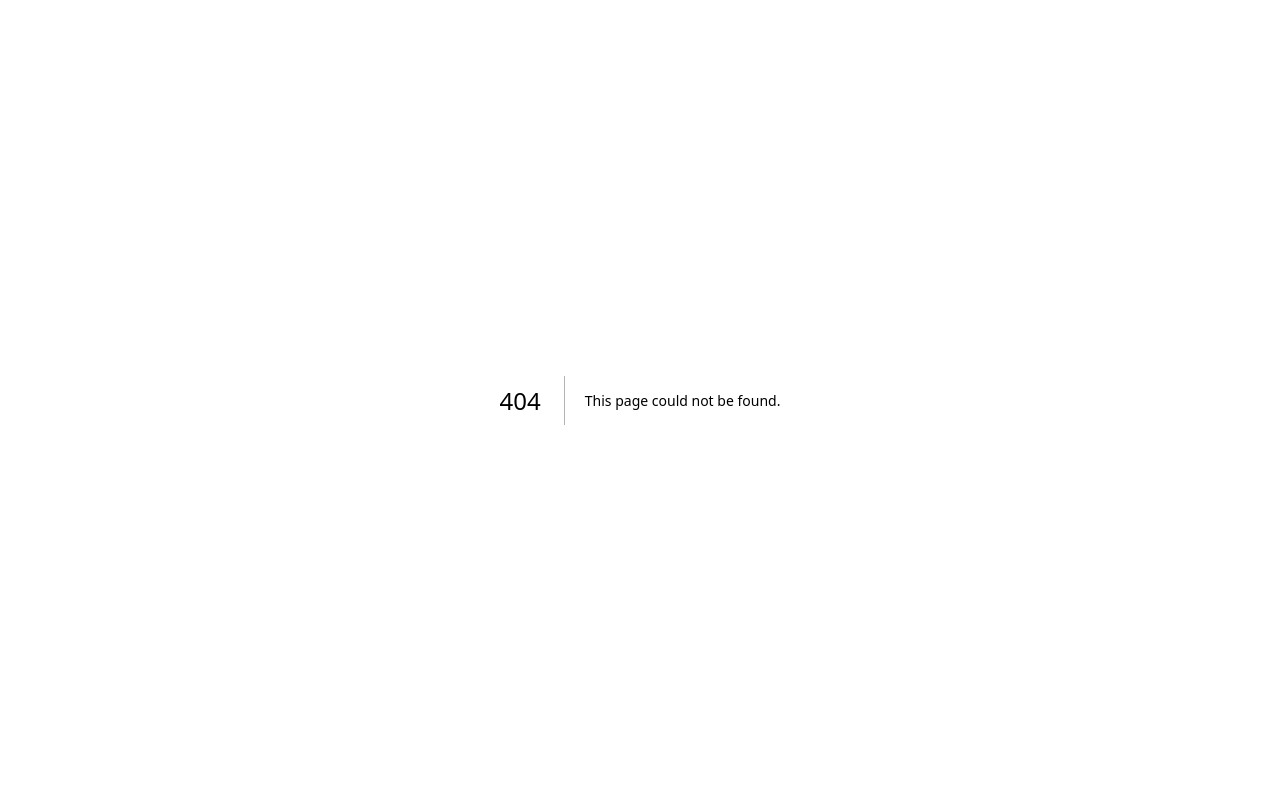
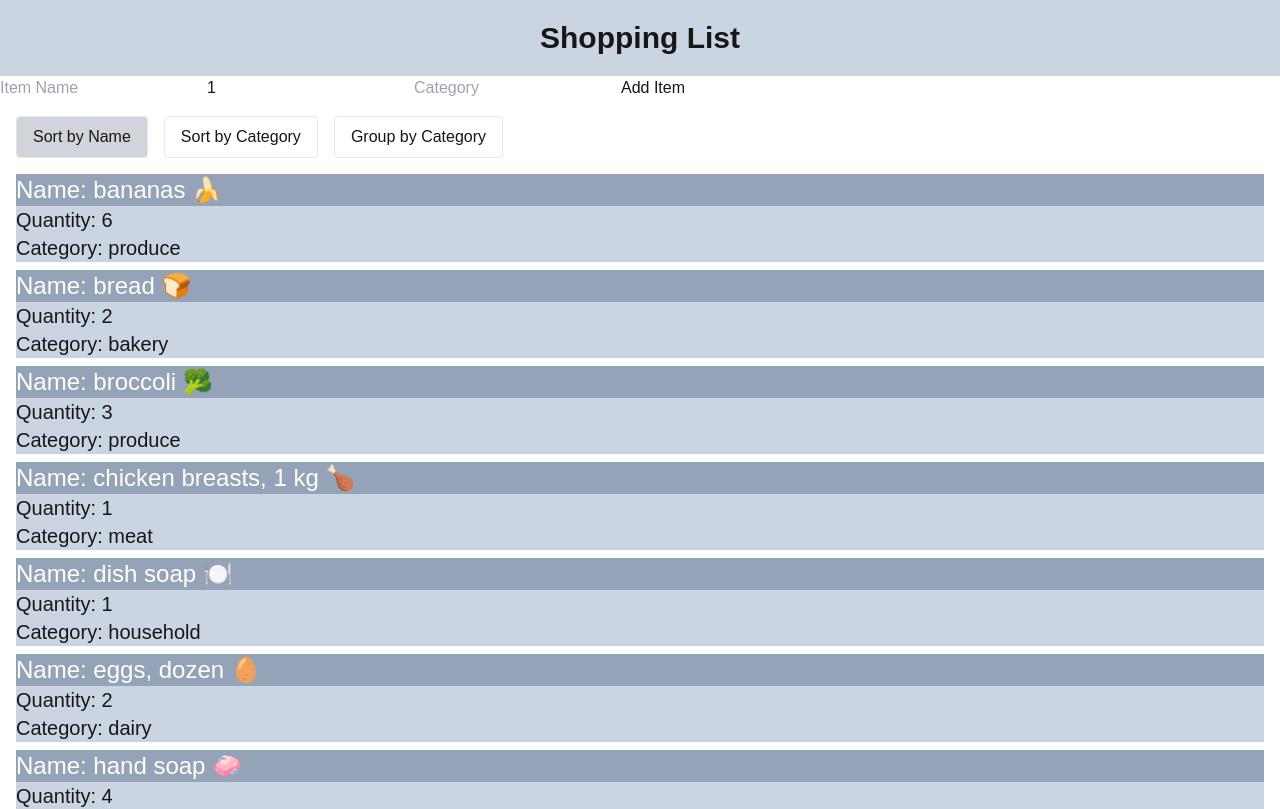
Before and after one commit to BrodyWilson97/cprg306-assignments, a Next.js app: page /week-7 in a window 1280 px wide. Before the commit this address had no page. Shown: the top 809 px of the page. Built offline with nearby package versions, Linux system fonts and the light colour scheme.

Commit message:
week 7 assignment

```diff
--- a/app/page.js
+++ b/app/page.js
@@ -21,6 +21,9 @@ export default function Page() {
       <li>
         <Link href = "week-6"  className = 'underline hover:text-cyan-300'> Week 6</Link>
       </li>
+      <li>
+        <Link href = "week-7"  className = 'underline hover:text-cyan-300'> Week 7</Link>
+      </li>
     </ul>
   </main>
   );
--- /dev/null
+++ b/app/week-7/item-list.js
@@ -0,0 +1,62 @@
+import { useState } from 'react';
+import Item from './item.js';
+
+export default function ItemList({ items }) {
+    const [sortBy, setSortBy] = useState('name');
+
+    // Create a copy of items and sort it based on the selected criteria
+    const sortedItems = [...items].sort((a, b) => {
+        if (sortBy === 'name') {
+            return a.name.localeCompare(b.name);
+        } else if (sortBy === 'category') {
+            return a.category.localeCompare(b.category);
+        }
+        return 0;
+    });
+
+    // Create a grouped copy of sortedItems
+    const groupedItems = sortedItems.reduce((acc, item) => {
+        if (!acc[item.category]) acc[item.category] = [];
+        acc[item.category].push(item);
+        return acc;
+    }, {});
+
+    return (
+        <div className="p-4">
+            <div className="flex space-x-4 mb-4">
+                <button
+                    onClick={() => setSortBy('name')}
+                    className={`px-4 py-2 rounded ${sortBy === 'name' ? 'bg-gray-300' : 'bg-white'} border`}
+                >
+                    Sort by Name
+                </button>
+                <button
+                    onClick={() => setSortBy('category')}
+                    className={`px-4 py-2 rounded ${sortBy === 'category' ? 'bg-gray-300' : 'bg-white'} border`}
+                >
+                    Sort by Category
+                </button>
+                <button
+                    onClick={() => setSortBy('group')}
+                    className={`px-4 py-2 rounded ${sortBy === 'group' ? 'bg-gray-300' : 'bg-white'} border`}
+                >
+                    Group by Category
+                </button>
+            </div>
+            <ul className="space-y-2">
+                {sortBy === 'group'
+                    ? Object.entries(groupedItems).map(([category, items]) => (
+                        <li key={category}>
+                            <h2 className="capitalize font-bold">{category}</h2>
+                            <ul className="ml-4 space-y-1">
+                                {items.sort((a, b) => a.name.localeCompare(b.name)).map(item => (
+                                    <Item key={item.id} {...item} />
+                                ))}
+                            </ul>
+                        </li>
+                    ))
+                    : sortedItems.map(item => <Item key={item.id} {...item} />)}
+            </ul>
+        </div>
+    );
+}
--- /dev/null
+++ b/app/week-7/item.js
@@ -0,0 +1,11 @@
+export default function Item({ name, quantity, category}) {
+    return(
+        <main>
+            <li>
+                <p className = "text-2xl bg-slate-400 text-white">Name: {name}</p>
+                <p className = "text-xl bg-slate-300">Quantity: {quantity}</p>
+                <p className = "text-xl bg-slate-300"> Category: {category}</p>
+            </li>
+        </main>
+    )
+}
--- /dev/null
+++ b/app/week-7/items.json
@@ -0,0 +1,74 @@
+[
+    {
+      "id": "1h2GJKH12gkHG31h1H",
+      "name": "milk, 4 L 🥛",
+      "quantity": 1,
+      "category": "dairy"
+    },
+    {
+      "id": "2KJH3k2j3H1k2J3K1H",
+      "name": "bread 🍞",
+      "quantity": 2,
+      "category": "bakery"
+    },
+    {
+      "id": "3h2KJH3k2j3H1k2J3",
+      "name": "eggs, dozen 🥚",
+      "quantity": 2,
+      "category": "dairy"
+    },
+    {
+      "id": "4k2J3K1H2GJKH12gk",
+      "name": "bananas 🍌",
+      "quantity": 6,
+      "category": "produce"
+    },
+    {
+      "id": "5H1h1H2KJH3k2j3H",
+      "name": "broccoli 🥦",
+      "quantity": 3,
+      "category": "produce"
+    },
+    {
+      "id": "6H1k2J3K1H2GJKH1",
+      "name": "chicken breasts, 1 kg 🍗",
+      "quantity": 1,
+      "category": "meat"
+    },
+    {
+      "id": "7gkHG31h1H2KJH3k",
+      "name": "pasta sauce 🍝",
+      "quantity": 3,
+      "category": "canned goods"
+    },
+    {
+      "id": "8j3H1k2J3K1H2GJK",
+      "name": "spaghetti, 454 g 🍝",
+      "quantity": 2,
+      "category": "dry goods"
+    },
+    {
+      "id": "9H12gkHG31h1H2KJ",
+      "name": "toilet paper, 12 pack 🧻",
+      "quantity": 1,
+      "category": "household"
+    },
+    {
+      "id": "10H3k2j3H1k2J3K1",
+      "name": "paper towels, 6 pack",
+      "quantity": 1,
+      "category": "household"
+    },
+    {
+      "id": "11k2J3K1H2GJKH12",
+      "name": "dish soap 🍽️",
+      "quantity": 1,
+      "category": "household"
+    },
+    {
+      "id": "12GJKH12gkHG31h1",
+      "name": "hand soap 🧼",
+      "quantity": 4,
+      "category": "household"
+    }
+  ]
--- /dev/null
+++ b/app/week-7/new-item.js
@@ -0,0 +1,49 @@
+import { useState } from "react";
+
+export default function NewItem({ onAddItem }) {
+    const [name, setName] = useState("");
+    const [quantity, setQuantity] = useState(1);
+    const [category, setCategory] = useState("");
+
+    const handleSubmit = (e) => {
+        e.preventDefault();
+        const newItem = {
+            id: Math.random().toString(36).substr(2, 9), // Random string for id
+            name,
+            quantity,
+            category,
+        };
+        onAddItem(newItem); // Invoke the onAddItem prop with the new item object
+        // Reset the input fields after submission
+        setName("");
+        setQuantity(1);
+        setCategory("");
+    };
+
+    return (
+        <form onSubmit={handleSubmit}>
+            <input
+                type="text"
+                value={name}
+                onChange={(e) => setName(e.target.value)}
+                placeholder="Item Name"
+                required
+            />
+            <input
+                type="number"
+                value={quantity}
+                onChange={(e) => setQuantity(Number(e.target.value))}
+                min="1"
+                required
+            />
+            <input
+                type="text"
+                value={category}
+                onChange={(e) => setCategory(e.target.value)}
+                placeholder="Category"
+                required
+            />
+            <button type="submit">Add Item</button>
+        </form>
+    );
+}
--- /dev/null
+++ b/app/week-7/page.js
@@ -0,0 +1,22 @@
+"use client";
+
+import { useState } from "react";
+import ItemList from "./item-list.js";
+import NewItem from "./new-item.js";
+import itemsData from './items.json';
+
+export default function Page() {
+    const [items, setItems] = useState(itemsData);
+
+    const handleAddItem = (item) => {
+        setItems((prevItems) => [...prevItems, item]);
+    };
+
+    return (
+        <main>
+            <h1 className="p-5 text-center font-semibold text-3xl bg-slate-300">Shopping List</h1>
+            <NewItem onAddItem={handleAddItem} />
+            <ItemList items={items} />
+        </main>
+    );
+}
```
